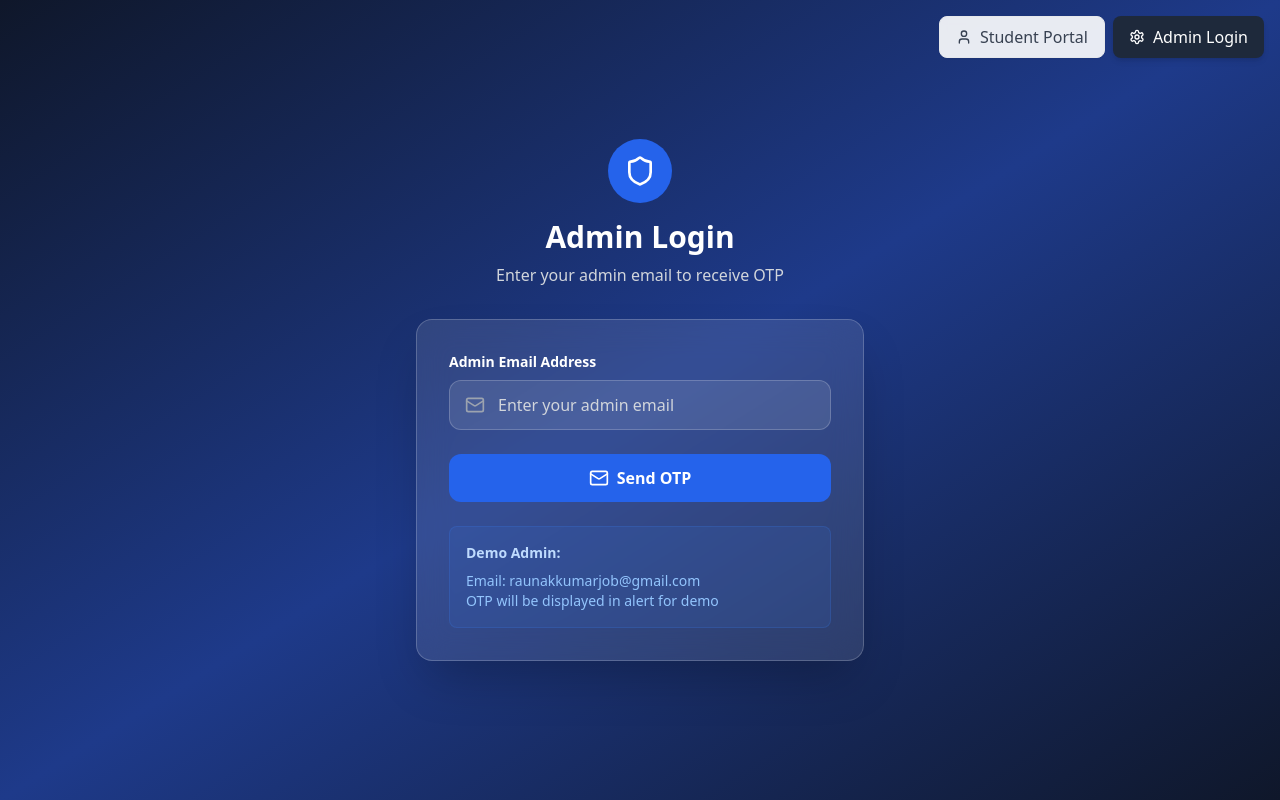
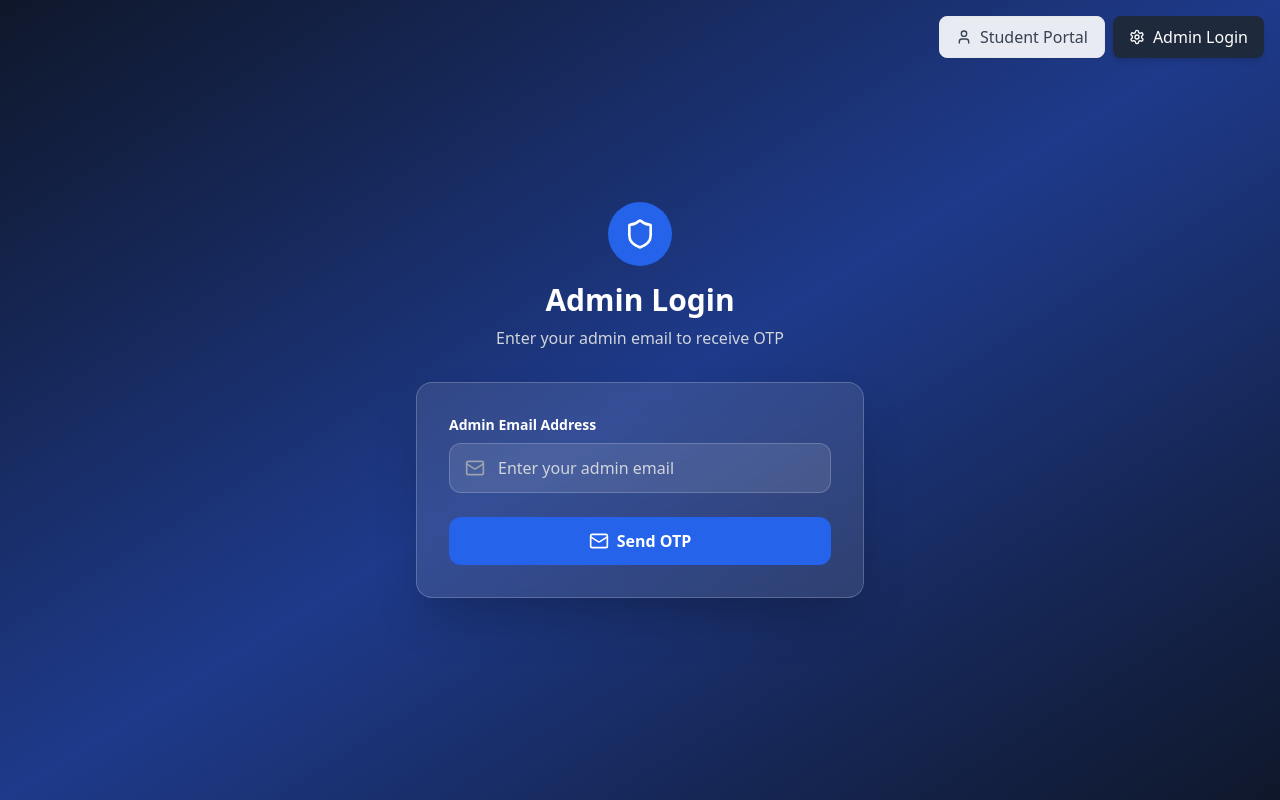
Before and after one commit to raunakkumarjob-a11y/quizresultportal, a React (Vite) app: page / in a window 1280 px wide. Both pictures are taken after a click on the button "Admin Login". Built offline with nearby package versions, Linux system fonts and the light colour scheme.

Commit message:
Updated AdminLogin.tsx

```diff
--- a/src/components/AdminLogin.tsx
+++ b/src/components/AdminLogin.tsx
@@ -201,11 +201,7 @@ const AdminLogin: React.FC<AdminLoginProps> = ({ onLogin }) => {
           )}
 
           {/* Demo Info */}
-          <div className="mt-6 p-4 bg-blue-500/10 border border-blue-500/20 rounded-lg">
-            <p className="text-blue-200 text-sm font-semibold mb-2">Demo Admin:</p>
-            <p className="text-blue-300 text-sm">Email: raunakkumarjob@gmail.com</p>
-            <p className="text-blue-300 text-sm">OTP will be displayed in alert for demo</p>
-          </div>
+
         </div>
       </div>
     </div>
```
